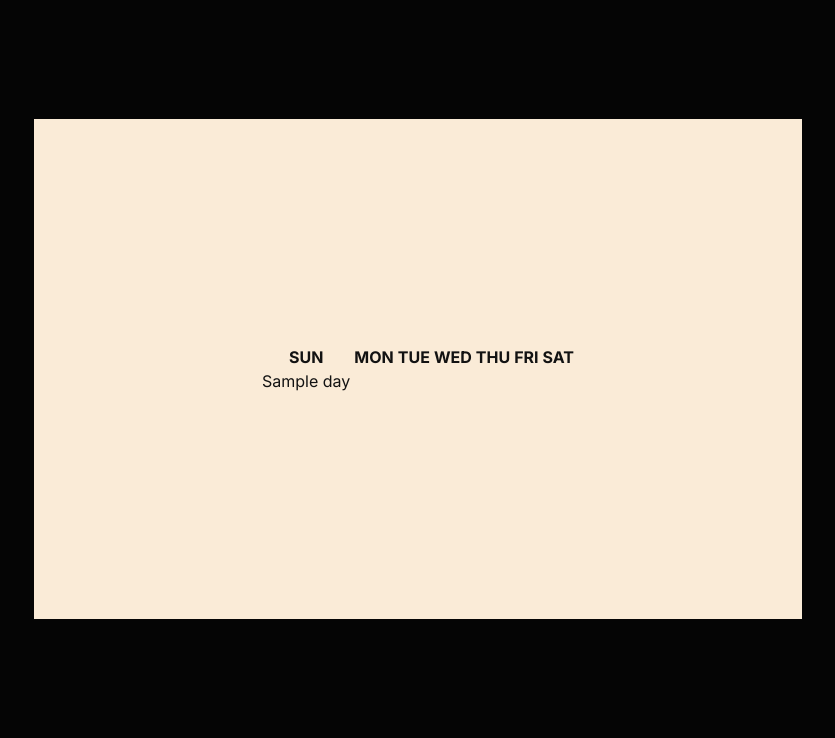
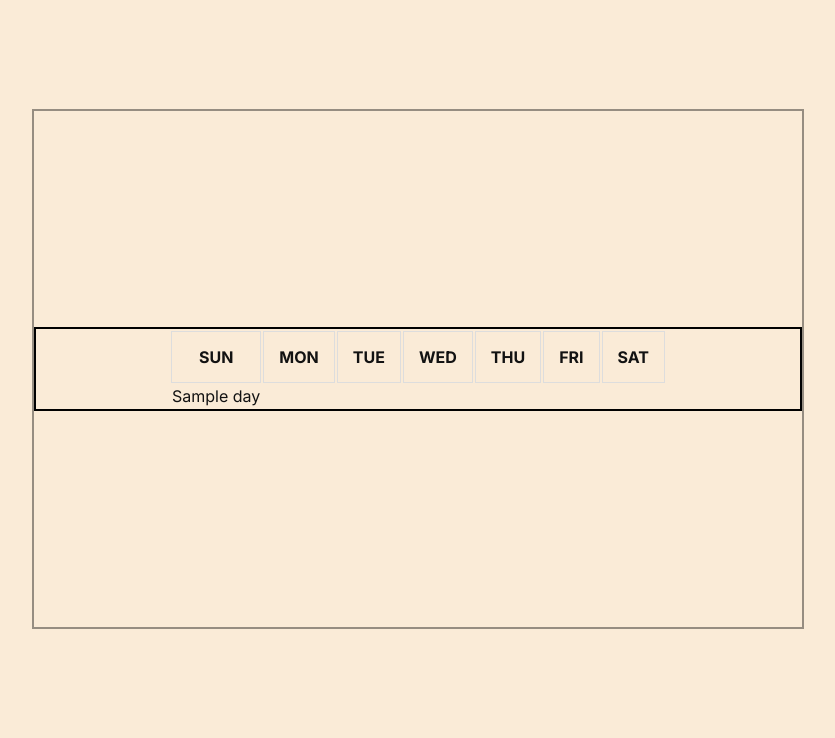
Before and after one commit to tintedwindow/fiore, a Flask app: template templates/home_new.html in a window 1280 px wide. Shown: the part 62-800 px from the top of the page, without its empty margins (222-1057 px from the left). Run offline with Flask 3, Linux system fonts and the light colour scheme; the template is opened without the code that fills it: most values are stand-ins (such as "Sample title", 1, 10 or a date in 2020); some libraries are stand-ins or nearby versions.

Commit message:
Last table commit

```diff
--- a/static/styles_main.css
+++ b/static/styles_main.css
@@ -115,7 +115,7 @@
 }
 
 .content-container {
-    background-color: #050505;
+    background-color: antiquewhite;
     height: calc(100vh - 62px);
     display: flex;
     justify-content: center;
@@ -125,9 +125,12 @@
     display: flex;
     justify-content: space-evenly;
     align-items: center;
-    height: 500px;
+    height: 70%;
     width: 60%;
-    background-color: antiquewhite;
+    background-color: ;
+    border-style: solid;
+    border-width: 2px;
+    border-color: rgba(0, 0, 0, .4)
 }
 .box1 {
     border: 2px solid black;
@@ -135,3 +138,16 @@
     width: 12%;
     background-color:
 }
+
+.calander {
+    display: flex;
+    justify-content: space-evenly;
+    border: 2px solid black;
+
+    width: 100%;
+
+}
+th {
+    border: 1px solid #dddddd;
+    padding: 15px;
+}
```
Also changed, not shown: 1 other file.
